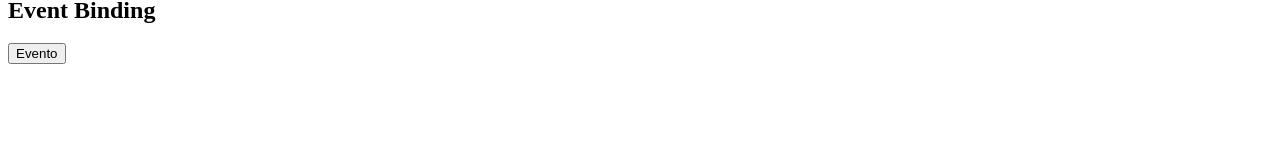
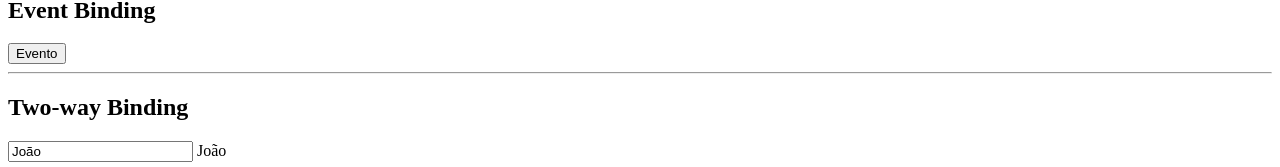
Before and after one commit to joaohqueiroz/angular-basics, an Angular app: page / in a window 1280 px wide. Shown: the part 680-847 px from the top of the page. Before the commit the page ends 800 px from the top, so only its background shows below. Built offline with nearby package versions, Linux system fonts and the light colour scheme.

Commit message:
Two-way Binding

```diff
--- a/src/app/app.module.ts
+++ b/src/app/app.module.ts
@@ -5,6 +5,7 @@
 import { AppComponent } from './app.component';
 import { TitleComponent } from './title/title.component';
 import { DataBindingComponent } from './data-binding/data-binding.component';
+import { FormsModule } from '@angular/forms';
 
 @NgModule({
   declarations: [
@@ -14,7 +15,8 @@
   ],
   imports: [
     BrowserModule,
-    AppRoutingModule
+    AppRoutingModule,
+    FormsModule
   ],
   providers: [
     provideClientHydration()
--- a/src/app/data-binding/data-binding.component.html
+++ b/src/app/data-binding/data-binding.component.html
@@ -14,5 +14,10 @@
 <hr>
 
 <h2>Event Binding</h2>
+<button (click)="alertaInfo($event)">Evento</button>
 
-<button (click)="alertaInfo($event)">Evento</button>
+<hr>
+
+<h2>Two-way Binding</h2>
+<input type="text" [(ngModel)]="nome">
+{{nome}}
```
